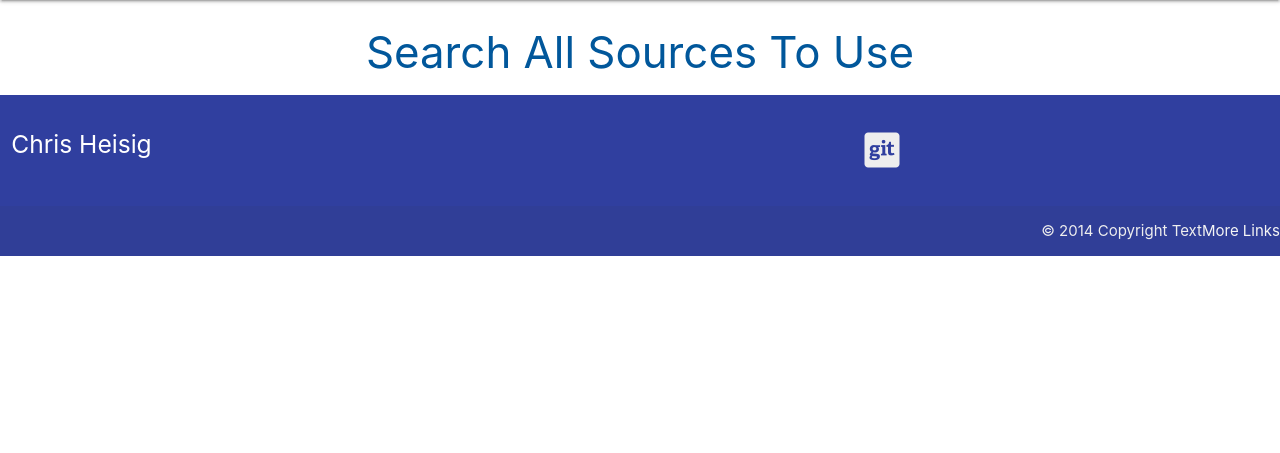
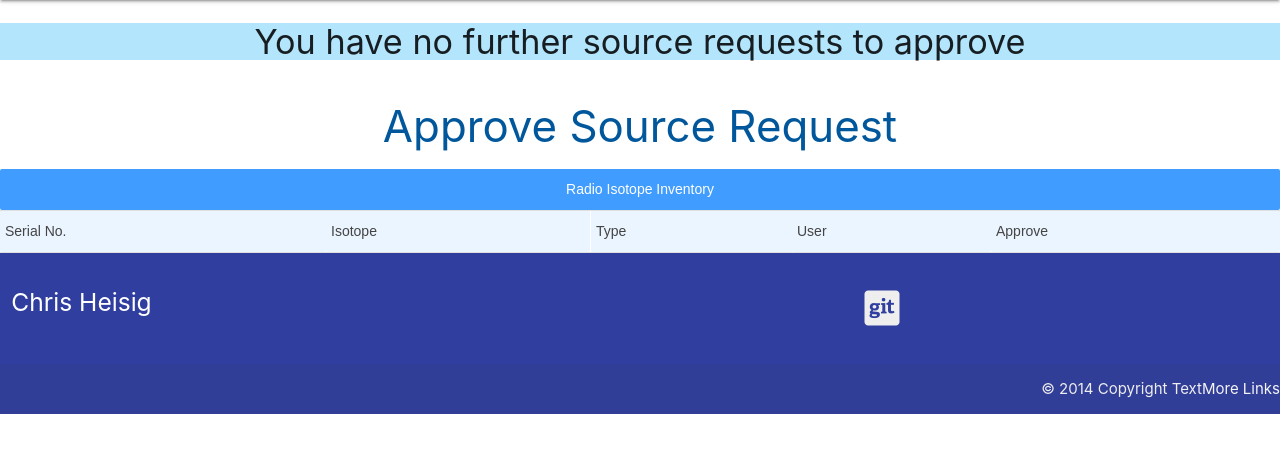
Before and after one commit to ChrisH2727/Milestone-3, a Flask app: page /approve_request in a window 1280 px wide. Shown: the part 152-605 px from the top of the page. Run offline with Flask 2, Linux system fonts and the light colour scheme; data that the repository does not hold is empty; some libraries are stand-ins or nearby versions.

Commit message:
Add source request/approve functionality

```diff
--- a/app.py
+++ b/app.py
@@ -97,12 +97,28 @@ def usage_report():
 
 
 
-@app.route("/approve_request")
+@app.route("/approve_request", methods=["GET", "POST"])
 def approve_request():
-    existing_sources = mongo.db.sources.collection.find({ "$and":[
-            {"sources":{"$requested": "true"}} , {"sources":{"$approved": "no"}}]})
 
-    return render_template("approveRequest.html", sources=existing_sources)
+    existing_sources = mongo.db.sources.find({"$and" : [
+            {"requested": "true"} , {"approved": "no"}]})
+
+    testReturn = list(existing_sources)
+    if len(testReturn) == 0:
+        showtable = "false"
+        flash("You have no further source requests to approve")
+    return render_template("approveRequest.html", sources=existing_sources, showtable=showtable)
+
+
+@app.route("/approve_request_resp<source_serial_no>", methods=["GET", "POST"])
+def approve_request_resp(source_serial_no):
+
+    submit = {"approved": "yes"}
+    mongo.db.sources.find_one_and_update({"serial_number": source_serial_no},
+        { '$set': submit }, return_document = ReturnDocument.AFTER)
+    flash("Source Request Appoved")
+
+    return approve_request()
 
 
 @app.route("/get_userb/<user_id>", methods=["GET", "POST"])
--- a/templates/approveRequest.html
+++ b/templates/approveRequest.html
@@ -1,8 +1,8 @@
 {% extends "base.html" %}
 {% block content %}
 
-<h3 class="light-blue-text text-darken-4 center-align">Search All Sources To Use</h3>
-{% if sources|length >0 %}
+<h3 class="light-blue-text text-darken-4 center-align">Approve Source Request</h3>
+
     <div class="tg-wrap">
         <table class="tg" id="tg-6QsDT">
             <thead>
@@ -26,8 +26,8 @@
                     <td class="tg-hmp3">{{ source.type }}</td>
                     <td class="tg-hmp3">{{ source.user }}</td>
                     <td class="tg-hmp3">
-                        <a href="{{ url_for('update_source_resp', source_serial_no=source.serial_number) }}"
-                        class ="btn-small  teal lighten-2" tbl_btn_wd>Update
+                        <a href="{{ url_for('approve_request_resp', source_serial_no=source.serial_number) }}"
+                        class ="btn-small  teal lighten-2" tbl_btn_wd>Approve
                         </a>
                     </td>
                     </tr>
@@ -35,5 +35,5 @@
             </tbody>
         </table>
     </div>
-{% endif %}
+
 {% endblock %}
```
